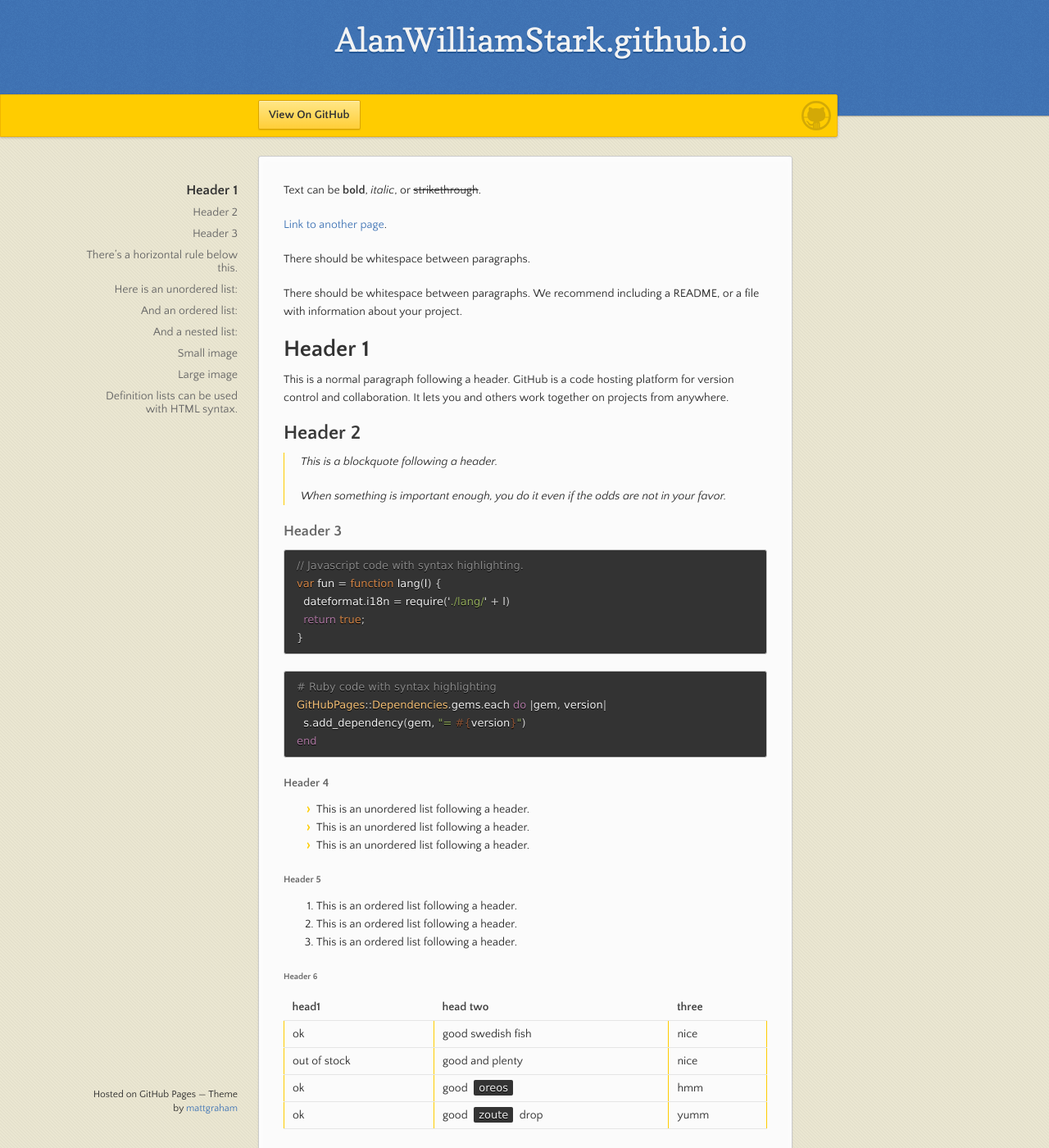
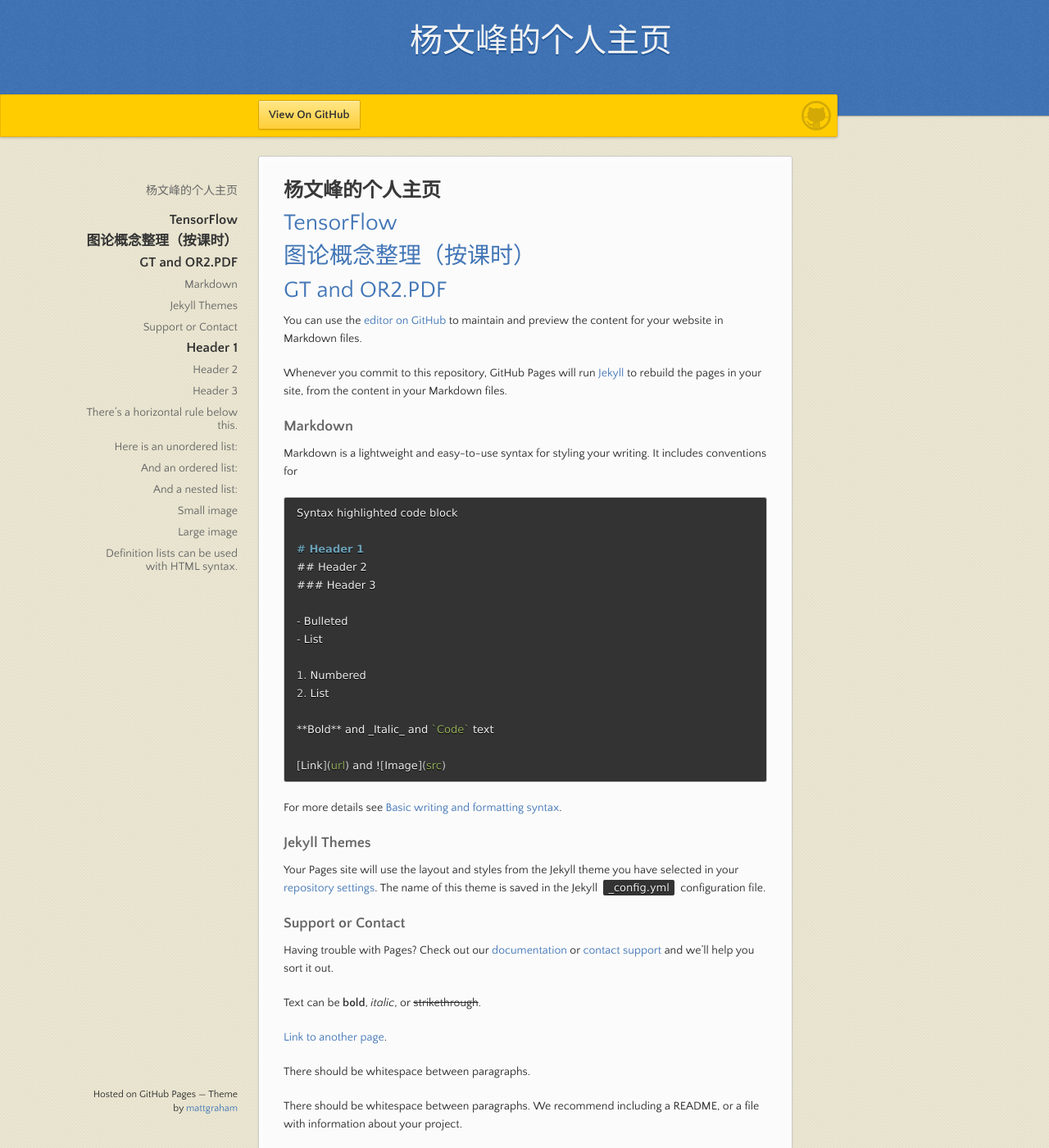
Before and after one commit to AlanWilliamStark/AlanWilliamStark.github.io, a Jekyll site: the page built from index.md, in a window 1280 px wide and 1400 px high. Shown: the whole window at 82% size. Built offline with Jekyll 4.4.1, drawn with Linux system fonts in a browser that asks for light colours; our own code applies the rules of GitHub Pages for plain Markdown files; the repository's description, which GitHub fills in, is left out.

Commit message:
'dailyUpdate'

````diff
--- a/index.md
+++ b/index.md
@@ -1,6 +1,46 @@
----
-layout: default
----
+## 杨文峰的个人主页
+
+# [TensorFlow](pages/TensorFlow1x.md)
+
+# [图论概念整理（按课时）](pages/概念整理(按课时).md)
+
+# [GT and OR2.PDF](pages/GT and OR2.PDF)
+
+You can use the [editor on GitHub](https://github.com/AlanWilliamStark/AlanWilliamStark.github.io/edit/main/README.md) to maintain and preview the content for your website in Markdown files.
+
+Whenever you commit to this repository, GitHub Pages will run [Jekyll](https://jekyllrb.com/) to rebuild the pages in your site, from the content in your Markdown files.
+
+### Markdown
+
+Markdown is a lightweight and easy-to-use syntax for styling your writing. It includes conventions for
+
+```markdown
+Syntax highlighted code block
+
+# Header 1
+## Header 2
+### Header 3
+
+- Bulleted
+- List
+
+1. Numbered
+2. List
+
+**Bold** and _Italic_ and `Code` text
+
+[Link](url) and ![Image](src)
+```
+
+For more details see [Basic writing and formatting syntax](https://docs.github.com/en/github/writing-on-github/getting-started-with-writing-and-formatting-on-github/basic-writing-and-formatting-syntax).
+
+### Jekyll Themes
+
+Your Pages site will use the layout and styles from the Jekyll theme you have selected in your [repository settings](https://github.com/AlanWilliamStark/AlanWilliamStark.github.io/settings/pages). The name of this theme is saved in the Jekyll `_config.yml` configuration file.
+
+### Support or Contact
+
+Having trouble with Pages? Check out our [documentation](https://docs.github.com/categories/github-pages-basics/) or [contact support](https://support.github.com/contact) and we’ll help you sort it out.
 
 Text can be **bold**, _italic_, or ~~strikethrough~~.
 
````
